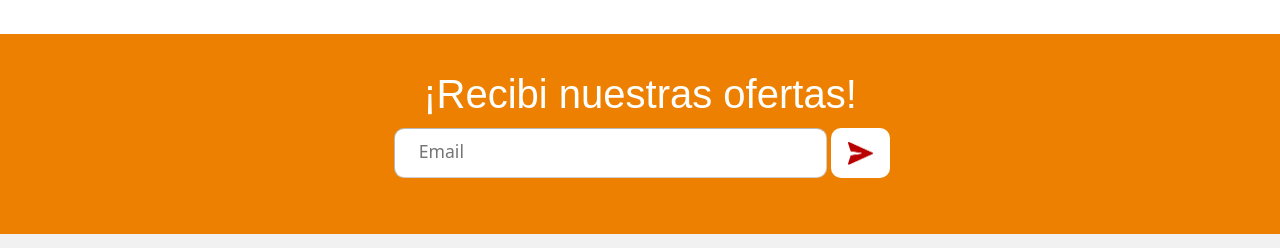
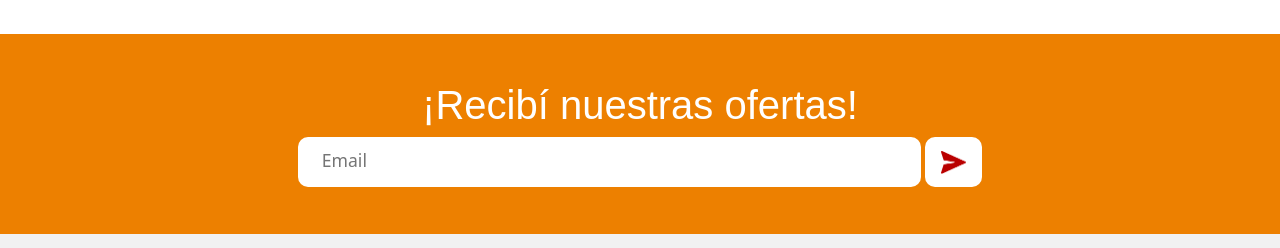
Before and after one commit to EzFern/CaC-Grupo-5, a React (Vite) app in the folder tiendaonline/: page / in a window 1280 px wide. Shown: the part 2283-2531 px from the top of the page. Built offline with nearby package versions, Linux system fonts and the light colour scheme.

Commit message:
corregir estilo y agregar vida a RecibirOfertas

```diff
--- a/tiendaonline/src/Components/RecibirOfertas.css
+++ b/tiendaonline/src/Components/RecibirOfertas.css
@@ -10,14 +10,13 @@
 
 /* .recibir_ofertas div {
   background-color: aquamarine;
-  height: 200px;
-} */
-
-/* .recibir_ofertas div {
-  background-color: blueviolet;
 } */
 
 /* .recibir_ofertas div h1 {
+  background-color: gray;
+} */
+
+/* .recibir_ofertas div div {
   background-color: gray;
 } */
 
@@ -26,6 +25,7 @@
   color: black;
   background-color: white;
   border-radius: 10px;
+  border-style: none;
 }
 
 .recibir_ofertas button {
@@ -33,4 +33,5 @@
   color: black;
   background-color: white;
   border-radius: 10px;
+  border-style: none;
 }
--- a/tiendaonline/src/Components/RecibirOfertas.jsx
+++ b/tiendaonline/src/Components/RecibirOfertas.jsx
@@ -1,30 +1,79 @@
-import React from "react";
+import React, { useState } from "react";
 import "./RecibirOfertas.css";
 
 export const RecibirOfertas = () => {
+  const [msgToast, setMsgToast] = useState("");
+
+  const handleConfirmarEmail = (index) => {
+    verificarEmail();
+    showToast();
+  };
+
+  const verificarEmail = () => {
+    // todo: verificar formato de mail correcto
+    if (true) {
+      setMsgToast("suscripto exitosamente!");
+    } else {
+      setMsgToast("error suscribiendo");
+    }
+  };
+
+  const showToast = (mensaje) => {
+    const toastLiveExample = document.getElementById("liveToastRO");
+    if (toastLiveExample) {
+      const toastBootstrap = new window.bootstrap.Toast(toastLiveExample);
+      toastBootstrap.show();
+    }
+  };
+
   return (
     <div>
-      <div class="recibir_ofertas d-flex align-items-center justify-content-center">
-        <div className="col-10 d-flex justify-content-center">
-          <div className="">
-            <h1>¡Recibi nuestras ofertas!</h1>
-            {/* <p className="text-center">formulario.</p> */}
-            <div className="d-flex  justify-content-center">
+      <div className="recibir_ofertas d-flex align-items-center justify-content-center">
+        <div className="col-11 d-flex justify-content-center">
+          <div className="col col-sm-10 col-md-10 col-lg-8 col-xl-7">
+            <h1 className="my-0 text-center">¡Recibí nuestras ofertas!</h1>
+            <div className="d-flex justify-content-center">
               <input
-                className="col-12 mt-2 mx-1 px-4"
+                className="my-0 mt-2 me-1 px-4"
                 type="email"
                 name=""
                 id=""
                 placeholder="Email"
               />
-              {/* <input className="col-2" type="submit" value=">" /> */}
-              <button class="btn mt-2 px-3 py-2">
+              <button
+                className="btn btn-secondary mt-2 px-3 py-2"
+                onClick={() => handleConfirmarEmail()}
+              >
                 <img src="/src/assets/iconos/Flecha.png" width="25" />
               </button>
             </div>
           </div>
         </div>
       </div>
+
+      {/* Toast */}
+      <div className="toast-container position-fixed top-0 end-0">
+        <div
+          className="toast"
+          id="liveToastRO"
+          role="alert"
+          aria-live="assertive"
+          aria-atomic="true"
+        >
+          <div className="toast-header">
+            <strong className="me-auto">Recibir Ofertas</strong>
+            <small>Tienda Grupo 5</small>
+            <button
+              type="button"
+              className="btn-close"
+              data-bs-dismiss="toast"
+              aria-label="Close"
+            ></button>
+          </div>
+          <div className="toast-body">{msgToast}</div>
+        </div>
+      </div>
+      {/* ---toast */}
     </div>
   );
 };
```
